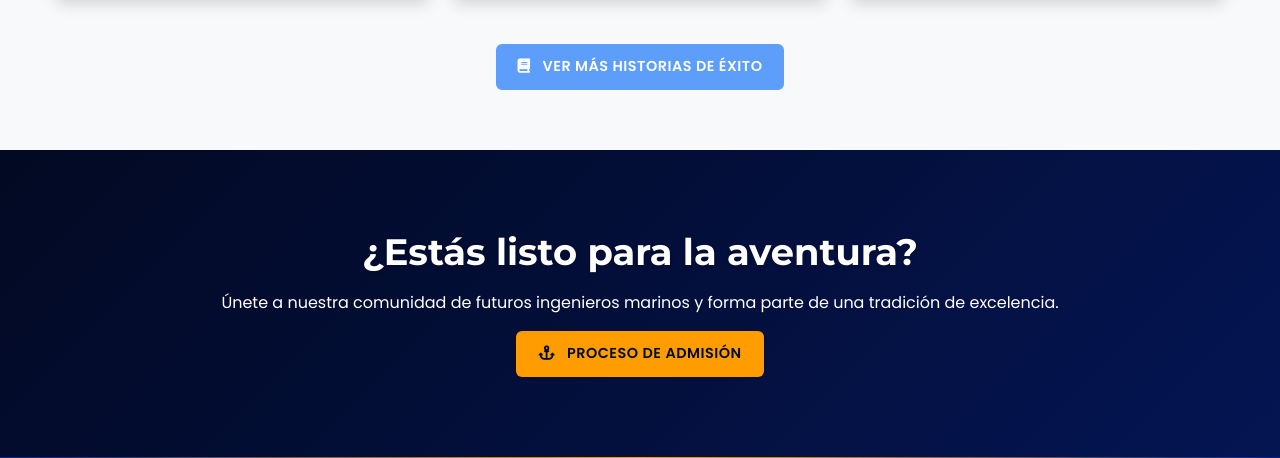
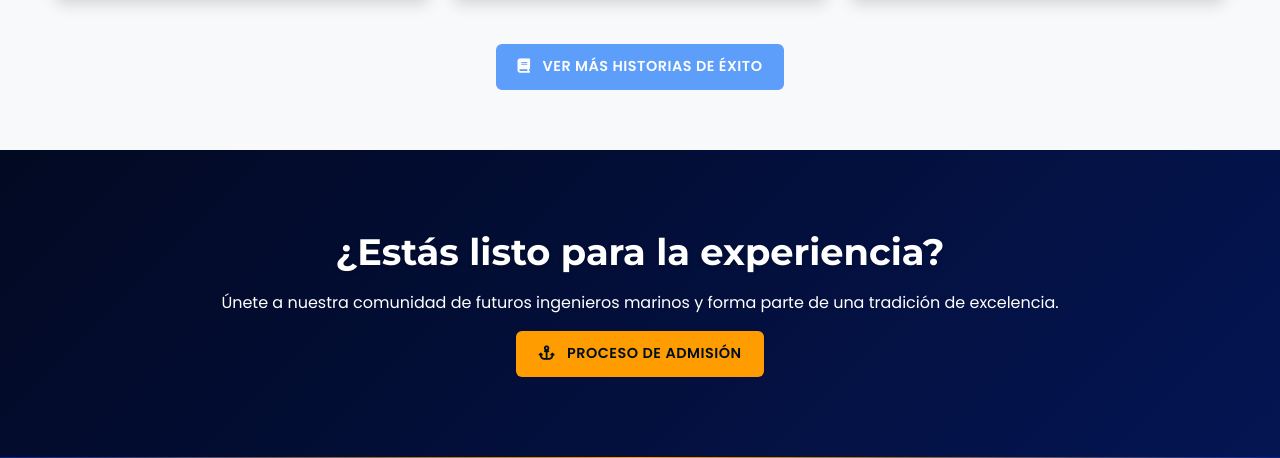
Before and after one commit to S730Zombrax/NauticalTrainingHub, a Flask app: page /vida-cadete in a window 1280 px wide. Shown: the part 5495-5953 px from the top of the page. Run offline with Flask 3, Linux system fonts and the light colour scheme.

Commit message:
Correcion de palabras

```diff
--- a/templates/vida academica/vida_cadete.html
+++ b/templates/vida academica/vida_cadete.html
@@ -507,7 +507,7 @@
  <section class="hero">
     <div class="container">
         <div class="hero-content">
-            <h1 class="hero-title fade-in">¿Estás listo para la aventura?</h1>
+            <h1 class="hero-title fade-in">¿Estás listo para la experiencia?</h1>
             <p class="hero-description fade-in">Únete a nuestra comunidad de futuros ingenieros marinos y forma parte de una tradición de excelencia.</p>
             <a href="{{ url_for('admision') }}" class="btn btn-accent btn-lg">
             <i class="fas fa-anchor me-2"></i> Proceso de Admisión
```
